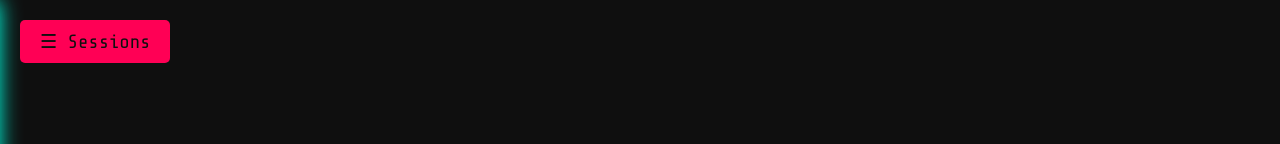
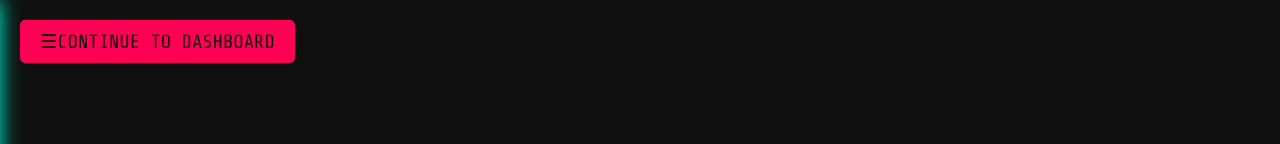
Before and after one commit to joeljamestech2/APIS, a plain HTML site: page index.html in a window 1280 px wide. Shown: the top 144 px of the page. Drawn offline with nearby package versions, Linux system fonts and the light colour scheme; no server answers.

Commit message:
Update index.html

```diff
--- a/index.html
+++ b/index.html
@@ -141,7 +141,7 @@
 </head>
 <body>
 
-  <div class="menu-toggle" onclick="toggleMenu()">☰ Sessions</div>
+  <div class="menu-toggle" onclick="sessionMenu()">☰CONTINUE TO DASHBOARD</div>
 
   <div class="dropdown" id="sessionMenu">
     <ul>
```
